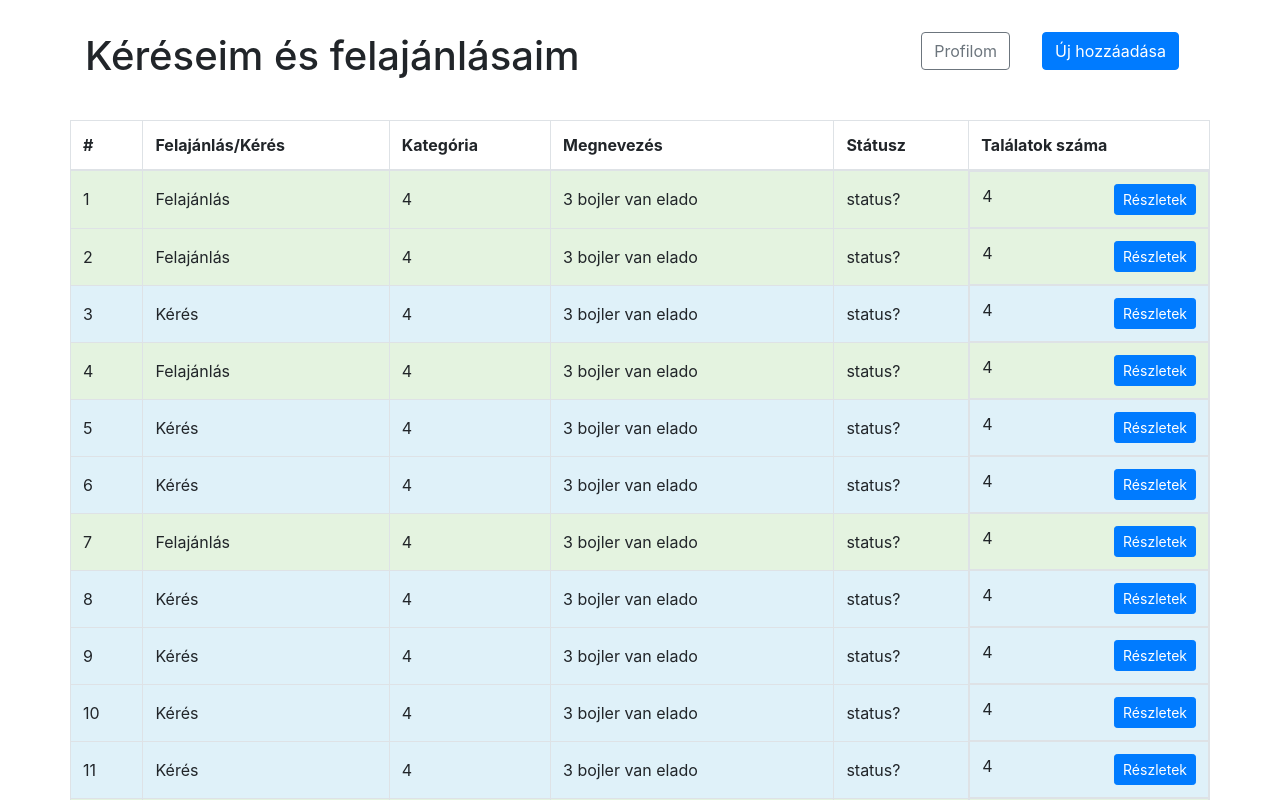
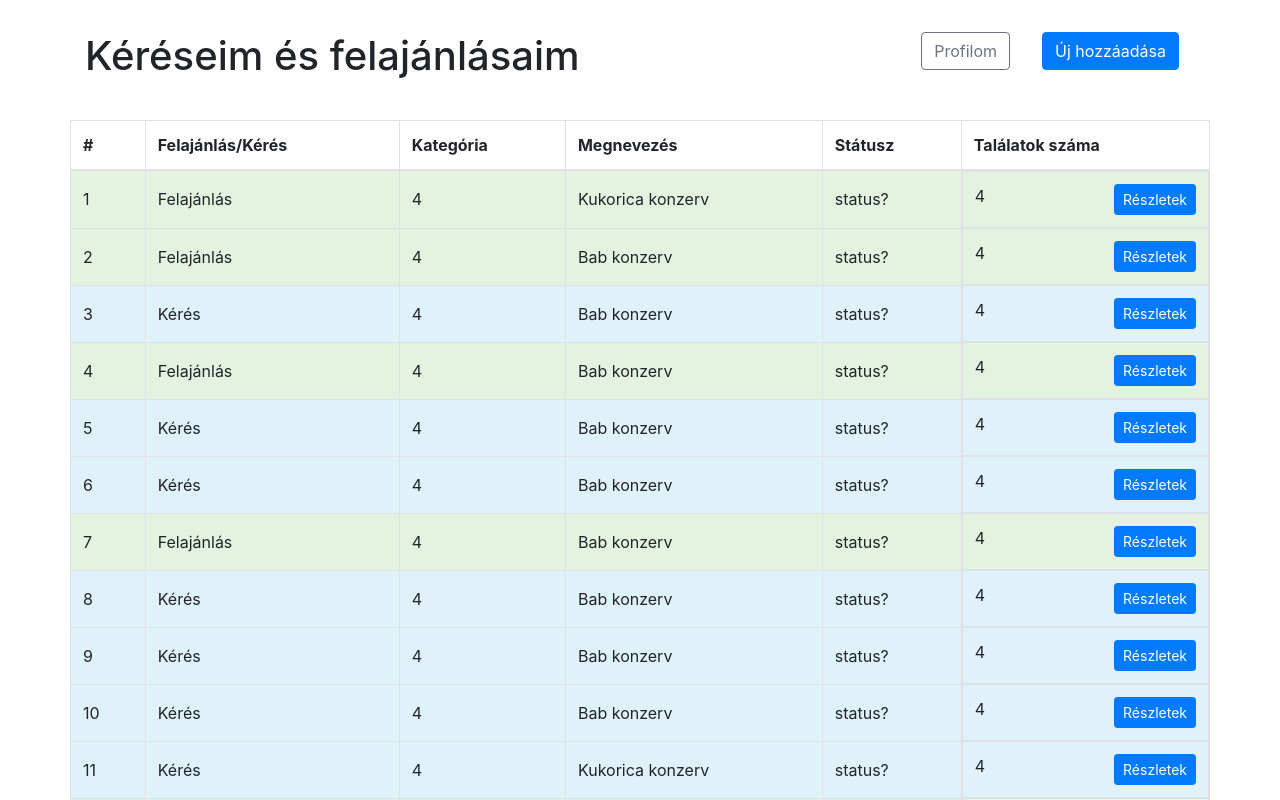
Before and after one commit to martonvolosin/kooperativ_torzs_frontend, a React (Create React App) app: page /home in a window 1280 px wide. Shown: the top 800 px of the page. Built offline with nearby package versions, Linux system fonts and the light colour scheme; no server answers.

Commit message:
Bojler removed

```diff
--- a/src/utilities/mockData.js
+++ b/src/utilities/mockData.js
@@ -5,7 +5,7 @@ export const mockData = [
       lat: 12345.6,
     },
     quantity: 4,
-    description: '3 bojler van elado',
+    description: 'Kukorica konzerv',
     unit: 'darab',
     categoryId: '4',
     userId: 'gKZRPJOskOgVI477lUihL3RswLe2',
@@ -19,7 +19,7 @@ export const mockData = [
       lat: 12345.6,
     },
     quantity: 4,
-    description: '3 bojler van elado',
+    description: 'Bab konzerv',
     unit: 'darab',
     categoryId: '4',
   },
@@ -29,7 +29,7 @@ export const mockData = [
       lon: 789,
     },
     quantity: 4,
-    description: '3 bojler van elado',
+    description: 'Bab konzerv',
     unit: 'darab',
     categoryId: '4',
     userId: 'gKZRPJOskOgVI477lUihL3RswLe2',
@@ -45,7 +45,7 @@ export const mockData = [
       lat: 12345.6,
     },
     quantity: 4,
-    description: '3 bojler van elado',
+    description: 'Bab konzerv',
   },
   {
     unit: 'darab',
@@ -57,7 +57,7 @@ export const mockData = [
       lat: 12345.6,
     },
     quantity: 4,
-    description: '3 bojler van elado',
+    description: 'Bab konzerv',
   },
   {
     categoryId: '4',
@@ -68,7 +68,7 @@ export const mockData = [
       lat: 12345.6,
     },
     quantity: 4,
-    description: '3 bojler van elado',
+    description: 'Bab konzerv',
     unit: 'darab',
   },
   {
@@ -81,7 +81,7 @@ export const mockData = [
       lon: 789,
     },
     quantity: 4,
-    description: '3 bojler van elado',
+    description: 'Bab konzerv',
   },
   {
     userId: 'gKZRPJOskOgVI477lUihL3RswLe2',
@@ -91,7 +91,7 @@ export const mockData = [
       lon: 789,
     },
     quantity: 4,
-    description: '3 bojler van elado',
+    description: 'Bab konzerv',
     unit: 'darab',
     categoryId: '4',
   },
@@ -105,7 +105,7 @@ export const mockData = [
       lon: 789,
     },
     quantity: 4,
-    description: '3 bojler van elado',
+    description: 'Bab konzerv',
   },
   {
     type: 'REQUEST',
@@ -114,7 +114,7 @@ export const mockData = [
       lon: 789,
     },
     quantity: 4,
-    description: '3 bojler van elado',
+    description: 'Bab konzerv',
     unit: 'darab',
     categoryId: '4',
     userId: 'gKZRPJOskOgVI477lUihL3RswLe2',
@@ -126,7 +126,7 @@ export const mockData = [
       lat: 12345.6,
     },
     quantity: 4,
-    description: '3 bojler van elado',
+    description: 'Kukorica konzerv',
     unit: 'darab',
     categoryId: '4',
     userId: 'gKZRPJOskOgVI477lUihL3RswLe2',
@@ -141,7 +141,7 @@ export const mockData = [
       lon: 789,
     },
     quantity: 4,
-    description: '3 bojler van elado',
+    description: 'Bab konzerv',
   },
   {
     type: 'REQUEST',
@@ -150,7 +150,7 @@ export const mockData = [
       lat: 12345.6,
     },
     quantity: 4,
-    description: '3 bojler van elado',
+    description: 'Bab konzerv',
     unit: 'darab',
     categoryId: '4',
     userId: 'gKZRPJOskOgVI477lUihL3RswLe2',
@@ -165,7 +165,7 @@ export const mockData = [
       lon: 789,
     },
     quantity: 4,
-    description: '3 bojler van elado',
+    description: 'Bab konzerv',
   },
   {
     unit: 'darab',
@@ -177,7 +177,7 @@ export const mockData = [
       lat: 12345.6,
     },
     quantity: 4,
-    description: '777 bojler van elado',
+    description: 'Tartós tej',
   },
   {
     location: {
@@ -185,14 +185,14 @@ export const mockData = [
       lon: 789,
     },
     quantity: 4,
-    description: '3 bojler van elado',
+    description: 'Bab konzerv',
     unit: 'darab',
     categoryId: '4',
     userId: 'gKZRPJOskOgVI477lUihL3RswLe2',
     type: 'REQUEST',
   },
   {
-    description: '3 bojler van elado',
+    description: 'Bab konzerv',
     unit: 'darab',
     categoryId: '4',
     userId: 'gKZRPJOskOgVI477lUihL3RswLe2',
@@ -213,10 +213,10 @@ export const mockData = [
       lat: 12345.6,
     },
     quantity: 4,
-    description: '3 bojler van elado',
+    description: 'Bab konzerv',
   },
   {
-    description: '3 bojler van elado',
+    description: 'Tartós tej',
     unit: 'darab',
     categoryId: '4',
     userId: 'gKZRPJOskOgVI477lUihL3RswLe2',
@@ -228,7 +228,7 @@ export const mockData = [
     quantity: 4,
   },
   {
-    description: '3 bojler van elado',
+    description: 'Bab konzerv',
     unit: 'darab',
     categoryId: '4',
     userId: 'gKZRPJOskOgVI477lUihL3RswLe2',
@@ -246,7 +246,7 @@ export const mockData = [
       lat: 12345.6,
     },
     quantity: 4,
-    description: '3 bojler van elado',
+    description: 'Bab konzerv',
     unit: 'darab',
     categoryId: '4',
     userId: 'gKZRPJOskOgVI477lUihL3RswLe2',
@@ -261,7 +261,7 @@ export const mockData = [
       lat: 12345.6,
     },
     quantity: 4,
-    description: '3 bojler van elado',
+    description: 'Bab konzerv',
   },
   {
     location: {
@@ -269,7 +269,7 @@ export const mockData = [
       lon: 789,
     },
     quantity: 4,
-    description: '3 bojler van elado',
+    description: 'Bab konzerv',
     unit: 'darab',
     categoryId: '4',
     userId: 'gKZRPJOskOgVI477lUihL3RswLe2',
@@ -281,7 +281,7 @@ export const mockData = [
       lat: 12345.6,
     },
     quantity: 4,
-    description: '3 bojler van elado',
+    description: 'Bab konzerv',
     unit: 'darab',
     categoryId: '4',
     userId: 'gKZRPJOskOgVI477lUihL3RswLe2',
@@ -297,7 +297,7 @@ export const mockData = [
       lat: 12345.6,
     },
     quantity: 4,
-    description: '3 bojler van elado',
+    description: 'Bab konzerv',
   },
   {
     categoryId: '4',
@@ -308,7 +308,7 @@ export const mockData = [
       lon: 789,
     },
     quantity: 4,
-    description: '3 bojler van elado',
+    description: 'Bab konzerv',
     unit: 'darab',
   },
   {
@@ -317,7 +317,7 @@ export const mockData = [
       lat: 12345.6,
     },
     quantity: 4,
-    description: '3 bojler van elado',
+    description: 'Bab konzerv',
     unit: 'darab',
     categoryId: '4',
     userId: 'gKZRPJOskOgVI477lUihL3RswLe2',
@@ -330,7 +330,7 @@ export const mockData = [
       lat: 12345.6,
     },
     quantity: 4,
-    description: '3 bojler van elado',
+    description: 'Bab konzerv',
     unit: 'darab',
     categoryId: '4',
     userId: 'gKZRPJOskOgVI477lUihL3RswLe2',
@@ -342,7 +342,7 @@ export const mockData = [
       lat: 12345.6,
     },
     quantity: 4,
-    description: '3 bojler van elado',
+    description: 'Bab konzerv',
     unit: 'darab',
     categoryId: '4',
     userId: 'gKZRPJOskOgVI477lUihL3RswLe2',
@@ -353,14 +353,14 @@ export const mockData = [
       lat: 12345.6,
     },
     quantity: 4,
-    description: '3 bojler van elado',
+    description: 'Bab konzerv',
     unit: 'darab',
     categoryId: '4',
     userId: 'gKZRPJOskOgVI477lUihL3RswLe2',
     type: 'OFFER',
   },
   {
-    description: '3 bojler van elado',
+    description: 'Bab konzerv',
     unit: 'darab',
     categoryId: '4',
     userId: 'gKZRPJOskOgVI477lUihL3RswLe2',
@@ -379,7 +379,7 @@ export const mockData = [
       lat: 12345.6,
     },
     quantity: 4,
-    description: '3 bojler van elado',
+    description: 'Bab konzerv',
     unit: 'darab',
     categoryId: '4',
   },
@@ -391,7 +391,7 @@ export const mockData = [
       lon: 789,
     },
     quantity: 4,
-    description: '3 bojler van elado',
+    description: 'Bab konzerv',
     unit: 'darab',
     categoryId: '4',
   },
@@ -404,7 +404,7 @@ export const mockData = [
       lon: 789,
     },
     quantity: 4,
-    description: '3 bojler van elado',
+    description: 'Bab konzerv',
     unit: 'darab',
   },
   {
@@ -415,7 +415,7 @@ export const mockData = [
       lat: 12345.6,
     },
     quantity: 4,
-    description: '3 bojler van elado',
+    description: 'Bab konzerv',
     unit: 'darab',
     categoryId: '4',
   },
@@ -429,7 +429,7 @@ export const mockData = [
       lat: 12345.6,
     },
     quantity: 4,
-    description: '3 bojler van elado',
+    description: 'Bab konzerv',
   },
   {
     categoryId: '4',
@@ -440,7 +440,7 @@ export const mockData = [
       lat: 12345.6,
     },
     quantity: 4,
-    description: '3 bojler van elado',
+    description: 'Bab konzerv',
     unit: 'darab',
   },
   {
@@ -453,7 +453,7 @@ export const mockData = [
       lon: 789,
     },
     quantity: 4,
-    description: '3 bojler van elado',
+    description: 'Bab konzerv',
   },
   {
     userId: 'gKZRPJOskOgVI477lUihL3RswLe2',
@@ -463,7 +463,7 @@ export const mockData = [
       lon: 789,
     },
     quantity: 4,
-    description: '3 bojler van elado',
+    description: 'Bab konzerv',
     unit: 'darab',
     categoryId: '4',
   },
@@ -474,7 +474,7 @@ export const mockData = [
       lon: 789,
     },
     quantity: 4,
-    description: '3 bojler van elado',
+    description: 'Bab konzerv',
     unit: 'darab',
     categoryId: '4',
     userId: 'gKZRPJOskOgVI477lUihL3RswLe2',
@@ -485,14 +485,14 @@ export const mockData = [
       lat: 12345.6,
     },
     quantity: 4,
-    description: '3 bojler van elado',
+    description: 'Bab konzerv',
     unit: 'darab',
     categoryId: '4',
     userId: 'gKZRPJOskOgVI477lUihL3RswLe2',
     type: 'OFFER',
   },
   {
-    description: '3 bojler van elado',
+    description: 'Bab konzerv',
     unit: 'darab',
     categoryId: '4',
     userId: 'gKZRPJOskOgVI477lUihL3RswLe2',
```
